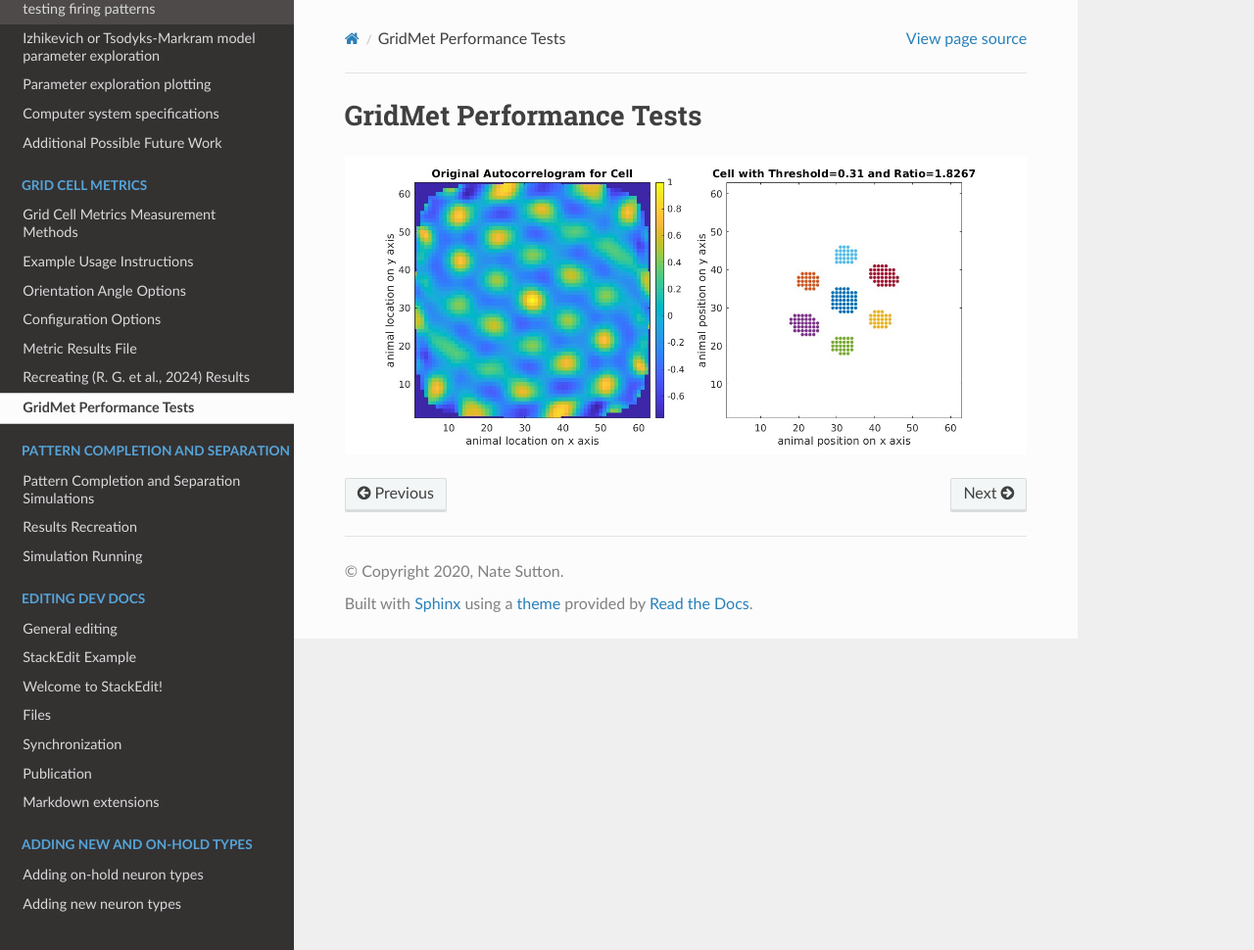
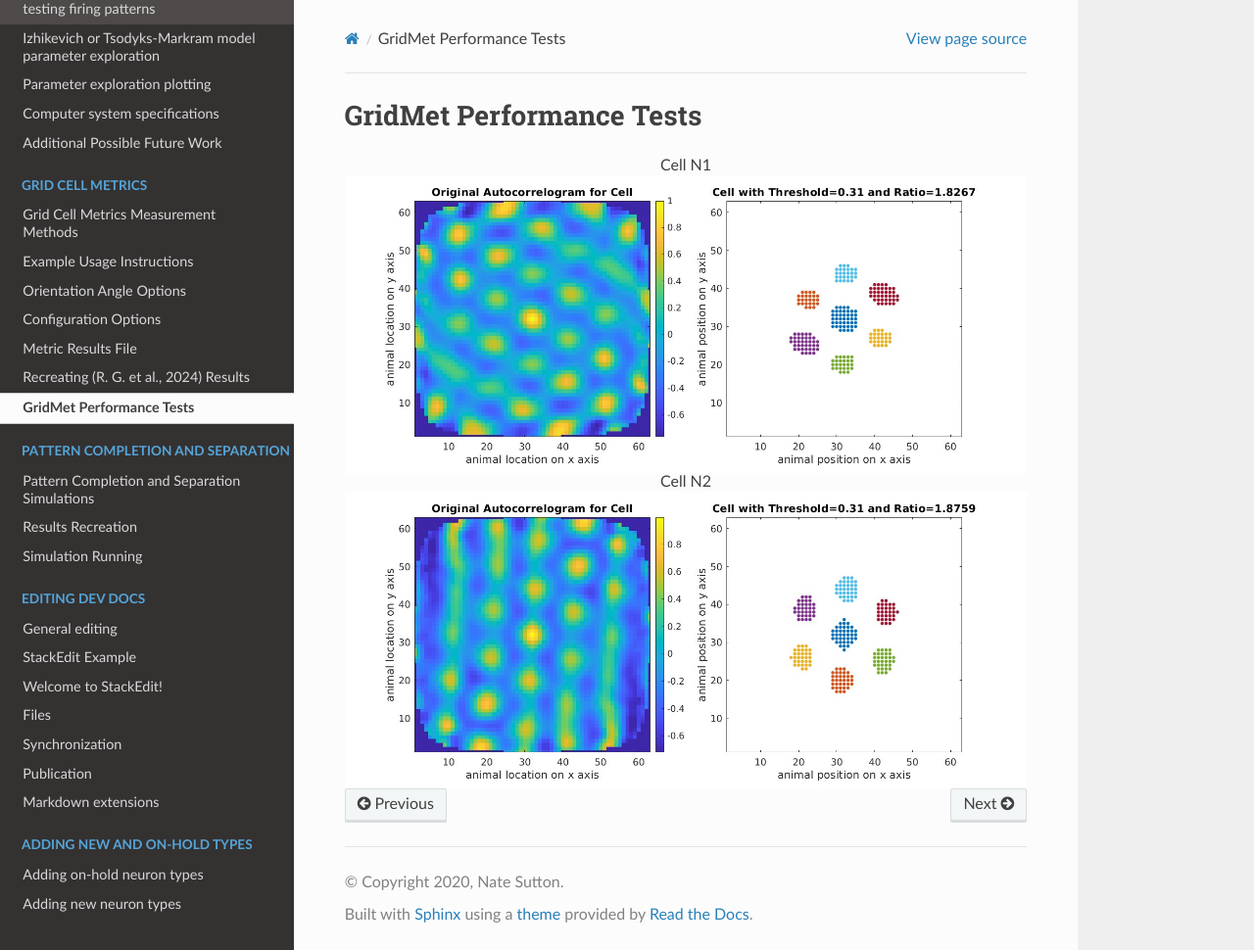
Before and after one commit to Hippocampome-Org/hco_dev_docs, a Sphinx documentation site: the page built from docs/gridcell_metrics/performance_tests.md, in a window 1280 px wide and 970 px high. Shown: the whole window at 98% size. Built offline with Sphinx 7.4.7 and the Read the Docs theme 3.1.0, drawn with Linux system fonts in a browser that asks for light colours.

Commit message:
image link update

```diff
--- a/docs/gridcell_metrics/performance_tests.md
+++ b/docs/gridcell_metrics/performance_tests.md
@@ -1,4 +1,9 @@
 GridMet Performance Tests
 =========================
 
+<center>
+Cell N1
 <img src="https://github.com/Hippocampome-Org/hco_dev_docs/blob/master/media/performance_tests/n1.jpg?raw=true"  width="700">
+Cell N2
+<img src="https://github.com/Hippocampome-Org/hco_dev_docs/blob/master/media/performance_tests/n2.jpg?raw=true"  width="700">
+</center>
```
